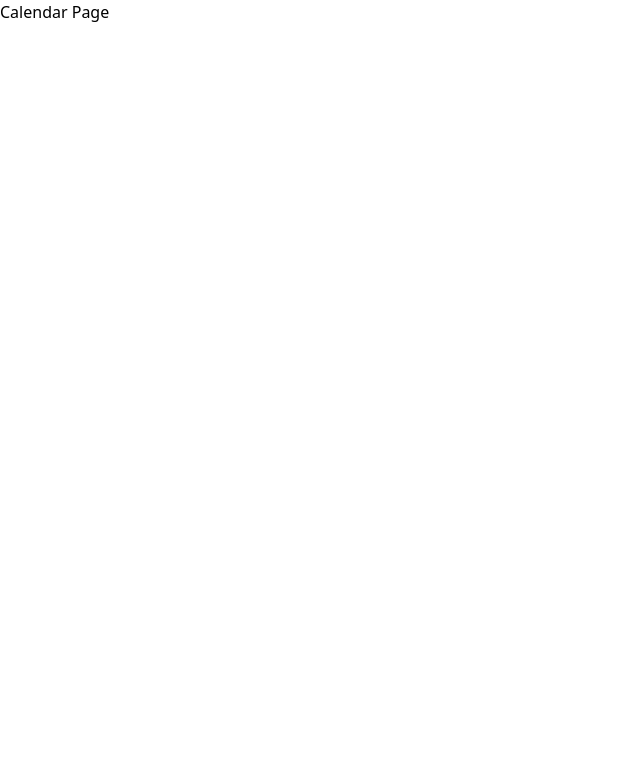
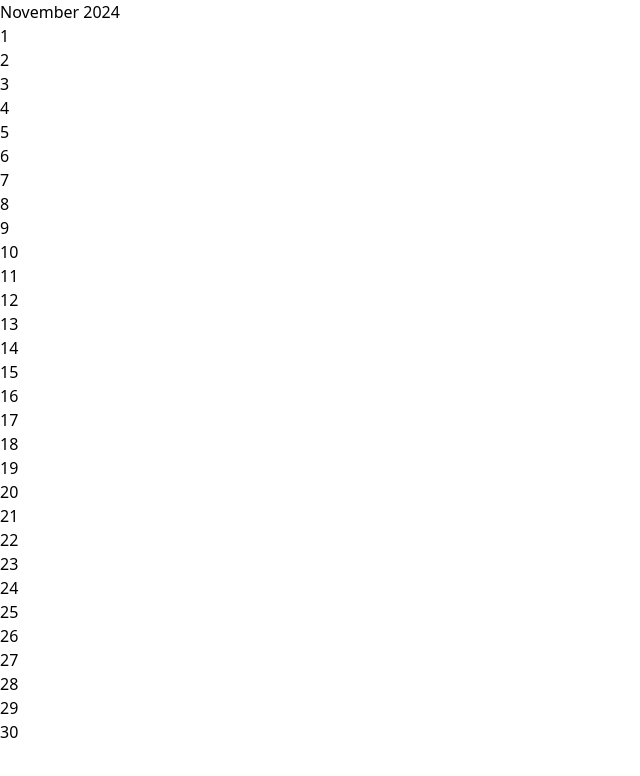
Before and after one commit to fsjavier/sports-fe-exercise, a React (Vite) app: page / in a window 1280 px wide. Shown: the top 776 px of the page, without its empty margins (0-640 px from the left). Built offline with nearby package versions, Linux system fonts and the light colour scheme.

Commit message:
feat: Add Calendar and CalendarDay components

```diff
--- a/package.json
+++ b/package.json
@@ -11,6 +11,7 @@
     "server": "json-server sportData.json"
   },
   "dependencies": {
+    "date-fns": "^4.1.0",
     "json-server": "^1.0.0-beta.3",
     "react": "^18.3.1",
     "react-dom": "^18.3.1",
--- a/src/App.tsx
+++ b/src/App.tsx
@@ -1,5 +1,5 @@
 import { BrowserRouter, Routes, Route } from "react-router-dom";
-import Calendar from "./pages/Calendar";
+import Calendar from "./pages/HomePage";
 
 export default function App() {
   return (
--- /dev/null
+++ b/src/components/calendar/Calendar.tsx
@@ -0,0 +1,27 @@
+import { eachDayOfInterval, endOfMonth, startOfMonth, format } from "date-fns";
+import CalendarDay from "./CalendarDay";
+
+function getMonthDays(date: Date) {
+  const monthStart = startOfMonth(date);
+  const monthEnd = endOfMonth(date);
+  return eachDayOfInterval({ start: monthStart, end: monthEnd });
+}
+
+export const formatDate = (date: Date, formatString: string) =>
+  format(date, formatString);
+
+export default function Calendar() {
+  const currentDate = new Date();
+  const monthDays = getMonthDays(currentDate);
+
+  return (
+    <div>
+      <h2>{formatDate(currentDate, "MMMM yyyy")}</h2>
+      <div className="grid grid-cols-7 gap-2">
+        {monthDays.map((day) => (
+          <CalendarDay key={day.toISOString()} day={day} />
+        ))}
+      </div>
+    </div>
+  );
+}
--- /dev/null
+++ b/src/components/calendar/CalendarDay.tsx
@@ -0,0 +1,9 @@
+import { formatDate } from "./Calendar";
+
+type CalendarDayProps = {
+  day: Date;
+};
+
+export default function CalendarDay({ day }: CalendarDayProps) {
+  return <div>{formatDate(day, "d")}</div>;
+}
--- a/src/pages/Calendar.tsx
+++ /dev/null
@@ -1,3 +0,0 @@
-export default function Calendar() {
-  return <div>Calendar Page</div>;
-}
--- /dev/null
+++ b/src/pages/HomePage.tsx
@@ -0,0 +1,5 @@
+import Calendar from "../components/calendar/Calendar";
+
+export default function HomePage() {
+  return <Calendar />;
+}
```
Also changed, not shown: 1 other file (tests, documents, lock files or other folders).
